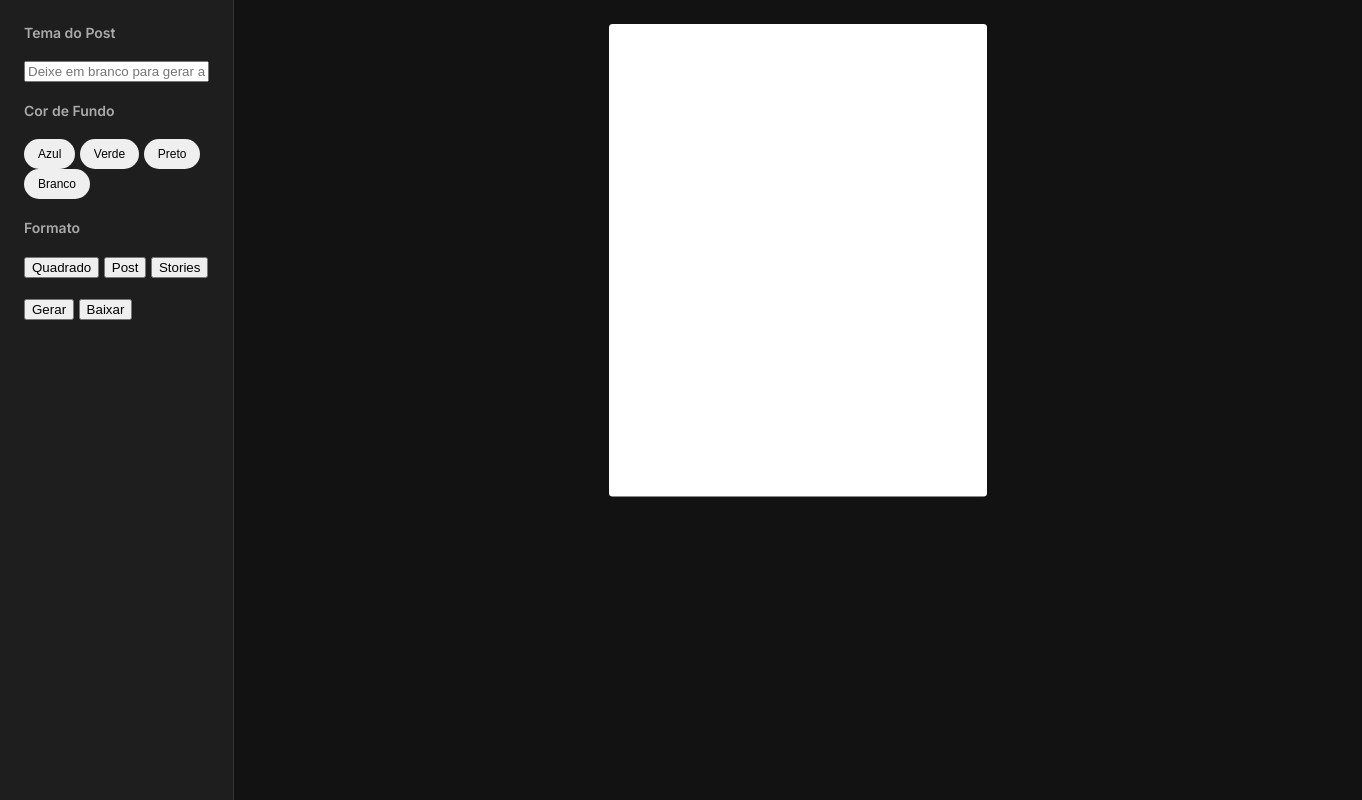
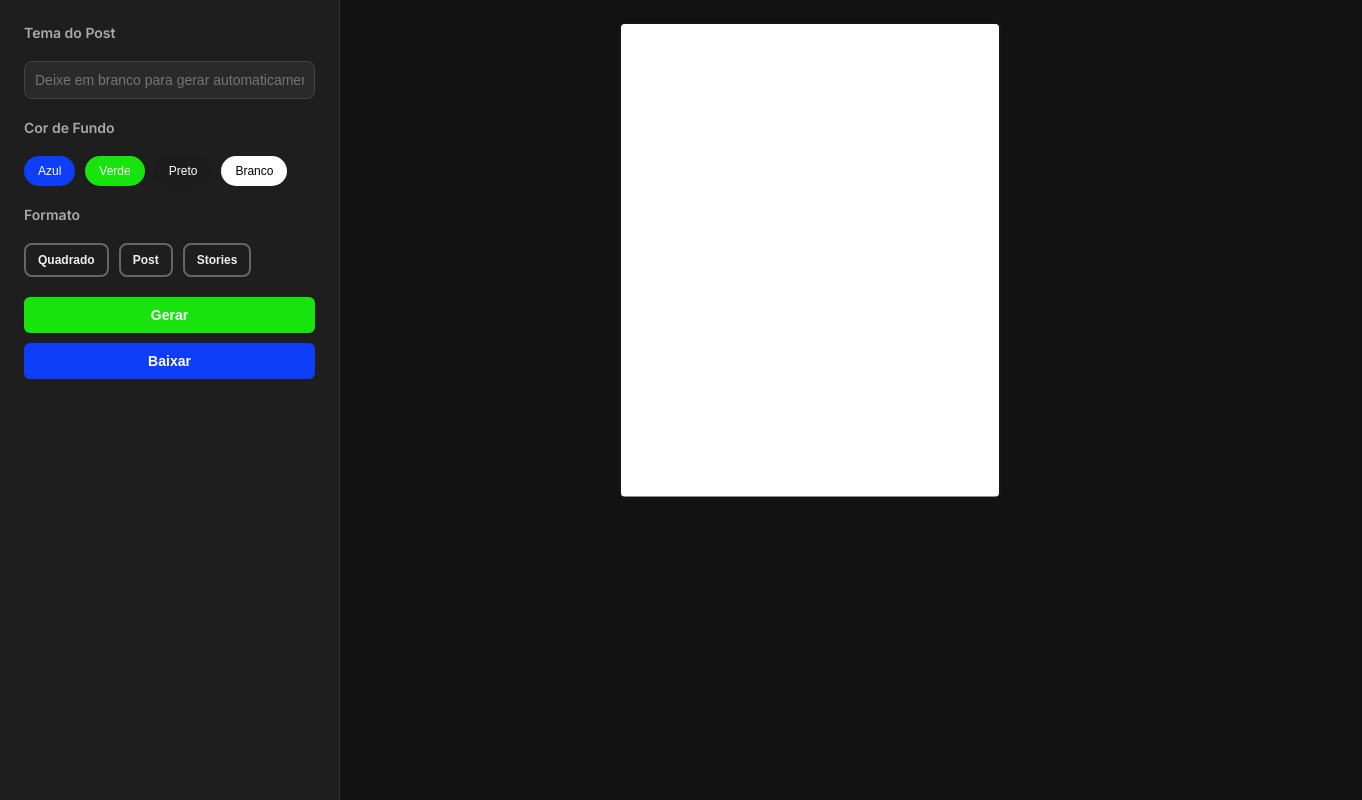
Before and after one commit to CNPJLegal/PostLegal, a plain HTML site: page index.html in a window 1280 px wide. Shown: the whole page, 1362 px wide, since content can reach past the window. Drawn offline with Linux system fonts and the light colour scheme.

Commit message:
Update style.css

```diff
--- a/style.css
+++ b/style.css
@@ -1,3 +1,8 @@
+* {
+  box-sizing: border-box;
+  margin: 0;
+  padding: 0;
+}
 
 body {
   font-family: 'Inter', sans-serif;
@@ -5,8 +10,8 @@ body {
   color: #f0f0f0;
   display: flex;
   height: 100vh;
-  margin: 0;
 }
+
 .controls {
   width: 340px;
   background: #1e1e1e;
@@ -16,11 +21,29 @@ body {
   gap: 20px;
   border-right: 1px solid #333;
 }
+
 .section-title {
   font-size: 14px;
   font-weight: 600;
   color: #aaa;
 }
+
+.controls input[type="text"] {
+  padding: 10px;
+  border-radius: 8px;
+  border: 1px solid #444;
+  font-size: 14px;
+  background: #2a2a2a;
+  color: #fff;
+  width: 100%;
+}
+
+.options {
+  display: flex;
+  flex-wrap: wrap;
+  gap: 10px;
+}
+
 .color-btn {
   padding: 8px 14px;
   border-radius: 24px;
@@ -28,17 +51,86 @@ body {
   font-size: 12px;
   font-weight: 500;
   cursor: pointer;
+  transition: transform 0.2s, box-shadow 0.2s;
 }
+
+.color-btn:hover {
+  transform: scale(1.05);
+  box-shadow: 0 0 5px rgba(255,255,255,0.1);
+}
+
+.color-btn[data-color="azul"] { background: #0f3efa; color: white; }
+.color-btn[data-color="verde"] { background: #17e30d; color: white; }
+.color-btn[data-color="preto"] { background: #1c1c1c; color: white; }
+.color-btn[data-color="branco"] { background: #ffffff; color: #000; }
+
+.color-btn.selected {
+  outline: 2px solid #fff;
+}
+
+.dimension-btn {
+  border: 2px solid #666;
+  background: transparent;
+  padding: 8px 12px;
+  border-radius: 8px;
+  cursor: pointer;
+  font-size: 12px;
+  font-weight: bold;
+  color: #f0f0f0;
+}
+
+.dimension-btn.selected {
+  background: #2e2e2e;
+  border-color: #0f3efa;
+}
+
+.actions {
+  display: flex;
+  flex-direction: column;
+  gap: 10px;
+}
+
+#generateBtn, #downloadBtn {
+  border: none;
+  padding: 10px;
+  border-radius: 6px;
+  font-weight: 600;
+  cursor: pointer;
+  font-size: 14px;
+}
+
+#generateBtn {
+  background: #17e30d;
+  color: white;
+}
+
+#generateBtn:hover {
+  background: #14c70a;
+}
+
+#downloadBtn {
+  background: #0f3efa;
+  color: white;
+}
+
+#downloadBtn:hover {
+  background: #0c2bbd;
+}
+
 .canvas-container {
   flex: 1;
   display: flex;
   justify-content: center;
   align-items: flex-start;
   padding: 24px;
+  overflow: auto;
+  background: #121212;
 }
+
 canvas {
   transform: scale(0.35);
   transform-origin: top;
   border-radius: 10px;
   background: white;
+  box-shadow: 0 0 20px rgba(255, 255, 255, 0.05);
 }
```
